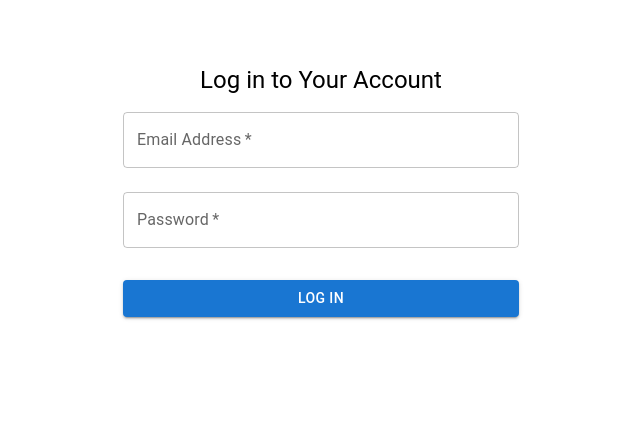
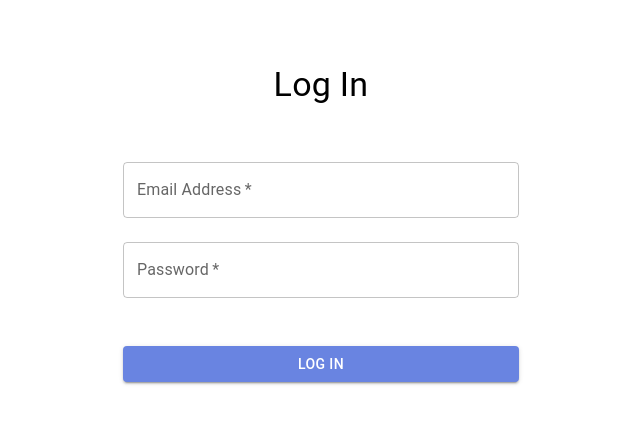
Before and after one commit to MastaCoder/-Brackets-, a React (Create React App) app in the folder frontend/: page / in a window 1280 px wide. Shown: the top 424 px of the page, without its empty margins (319-959 px from the left). Built offline with nearby package versions, Linux system fonts and the light colour scheme.

Commit message:
Added theme colour

```diff
--- a/frontend/src/components/App/App.js
+++ b/frontend/src/components/App/App.js
@@ -1,12 +1,21 @@
 import styles from './App.module.css';
 import { BrowserRouter as Router, Switch, Route } from 'react-router-dom'
 import LoginPage from '../../views/LoginPage';
-
-
+import { createTheme } from '@mui/material/styles';
+import { ThemeProvider } from '@emotion/react';
 
 function App() {
+  const theme = createTheme({
+    palette: {
+      primary: {
+        main: "#6984E1"
+      }
+    },
+  });
+
   return (
     <div className={styles.App}>
+      <ThemeProvider theme={theme}>
         <Router>
           <Switch>
             <Route exact path="/">
@@ -14,6 +23,7 @@ function App() {
             </Route>
           </Switch>
         </Router>
+      </ThemeProvider>
     </div>
   );
 }
--- a/frontend/src/views/LoginPage.js
+++ b/frontend/src/views/LoginPage.js
@@ -32,14 +32,14 @@ const LoginPage = (props) => {
     <Container component="main" maxWidth="xs">
       <Box
         sx={{
-          marginTop: 8,
+          mt: 8,
           display: 'flex',
           flexDirection: 'column',
           alignItems: 'center',
         }}
       >
-        <Typography component="h1" variant="h5">
-          Log in to Your Account
+        <Typography component="h1" variant="h4" sx={{ mb: 5 }}>
+          Log In
         </Typography>
         <Box component="form" onSubmit={handleLogin}>
           <TextField
@@ -63,7 +63,7 @@ const LoginPage = (props) => {
             type="submit"
             fullWidth
             variant="contained"
-            sx={{ mt: 3, mb: 2 }}
+            sx={{ mt: 5 }}
           >
             Log In
           </Button>
```
Lines whose indentation alone changed are shown as unchanged.
